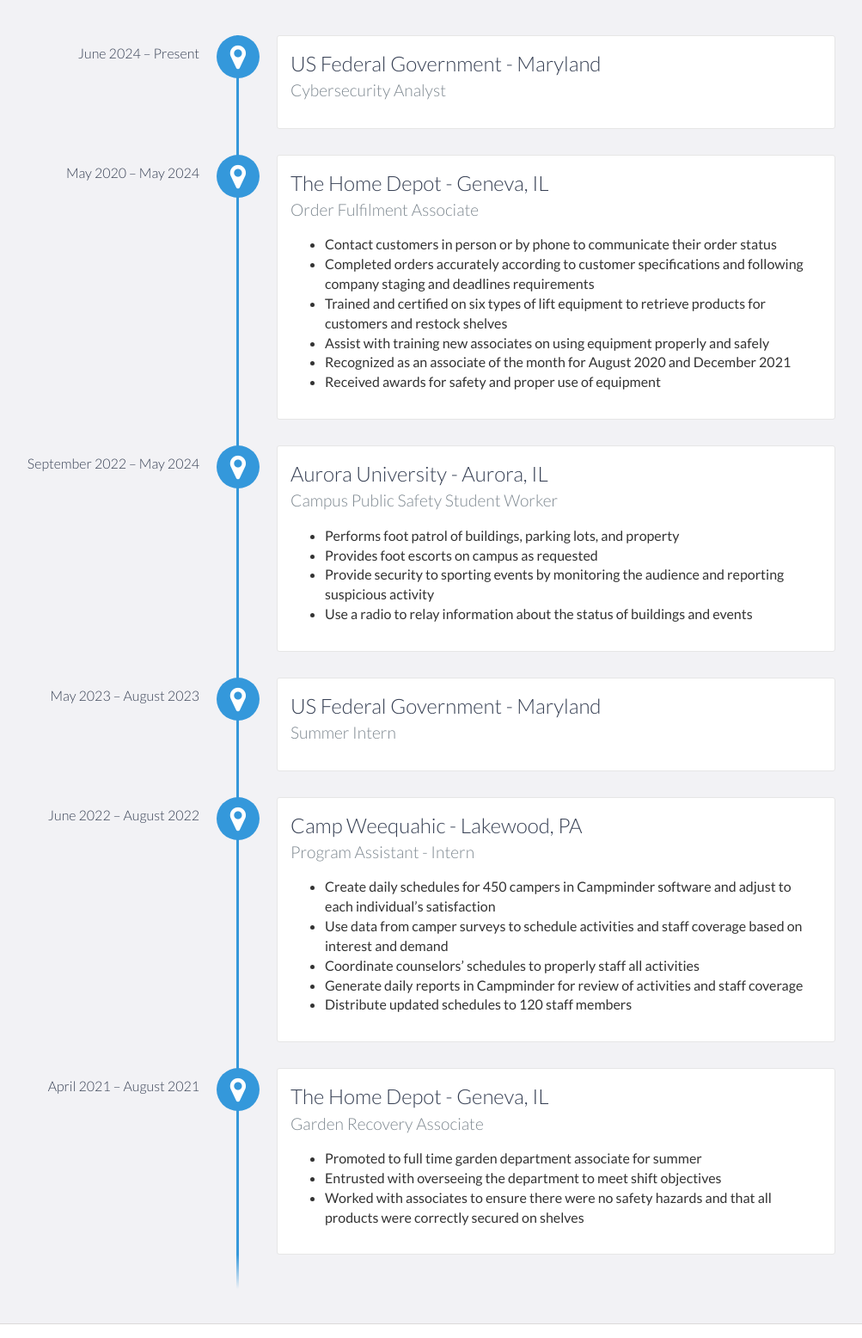
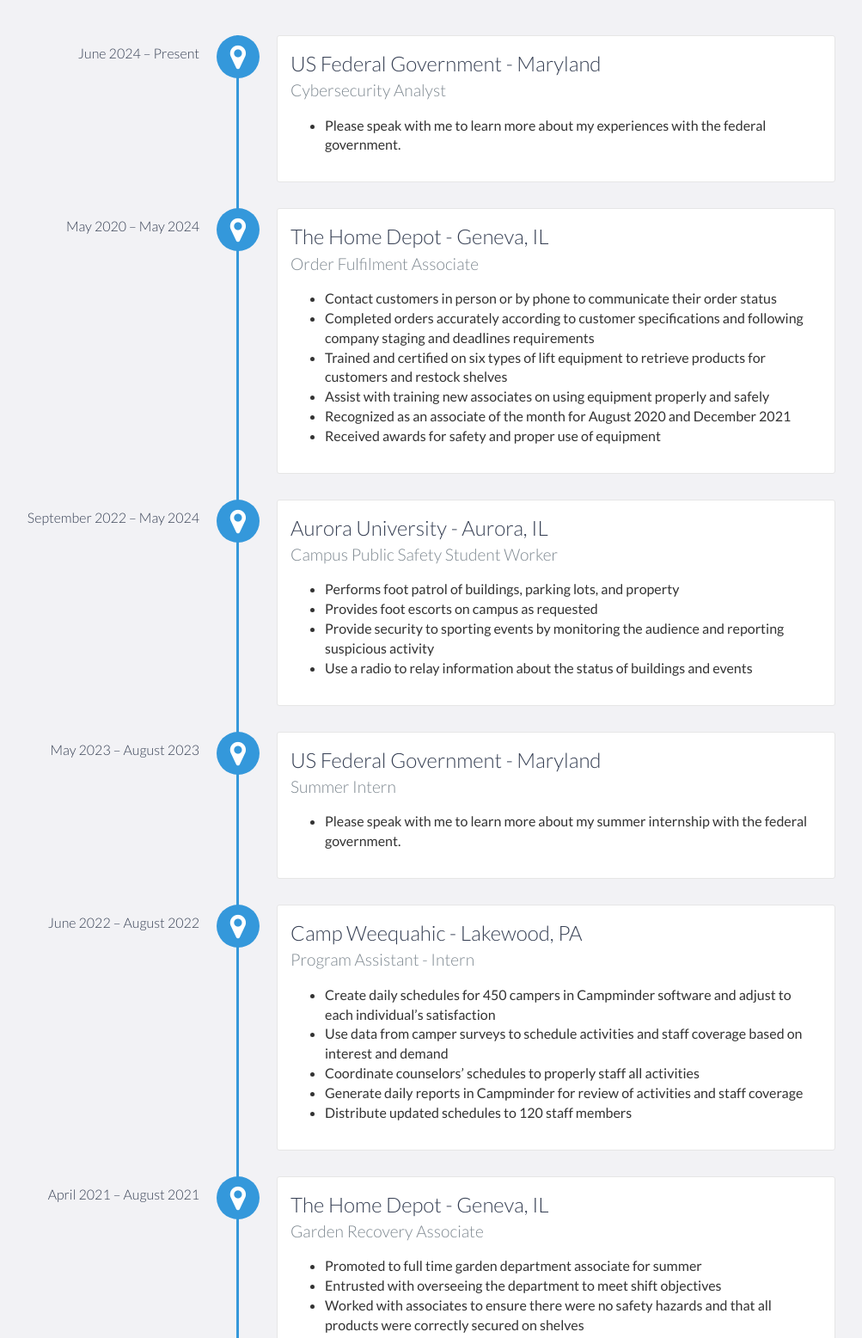
Before and after one commit to Drewl919/Drewl919.github.io, a website: page index.html in a window 1280 px wide. Shown: the part 1180-2736 px from the top of the page at 86% size, without its empty margins (168-1171 px from the left). Drawn offline with nearby package versions, Linux system fonts and the light colour scheme.

Commit message:
Modified Fed Ex
Added note about federal government experience

```diff
--- a/index.html
+++ b/index.html
@@ -103,9 +103,9 @@
                 <h3>US Federal Government - Maryland</h3>
                 <h4>Cybersecurity Analyst</h4>
                 <p>
-                    <!--                <ul>-->
-                    <!--                    <li></li>-->
-                    <!--                </ul>-->
+                    <ul>
+                        <li>Please speak with me to learn more about my experiences with the federal government.</li>
+                    </ul>
                 </p>
             </div>
             <div data-date="May 2020 – May 2024">
@@ -138,9 +138,9 @@
                 <h3>US Federal Government - Maryland</h3>
                 <h4>Summer Intern</h4>
                 <p>
-<!--                <ul>-->
-<!--                    <li></li>-->
-<!--                </ul>-->
+                    <ul>
+                        <li>Please speak with me to learn more about my summer internship with the federal government.</li>
+                    </ul>
                 </p>
             </div>
             <div data-date="June 2022 – August 2022">
```
